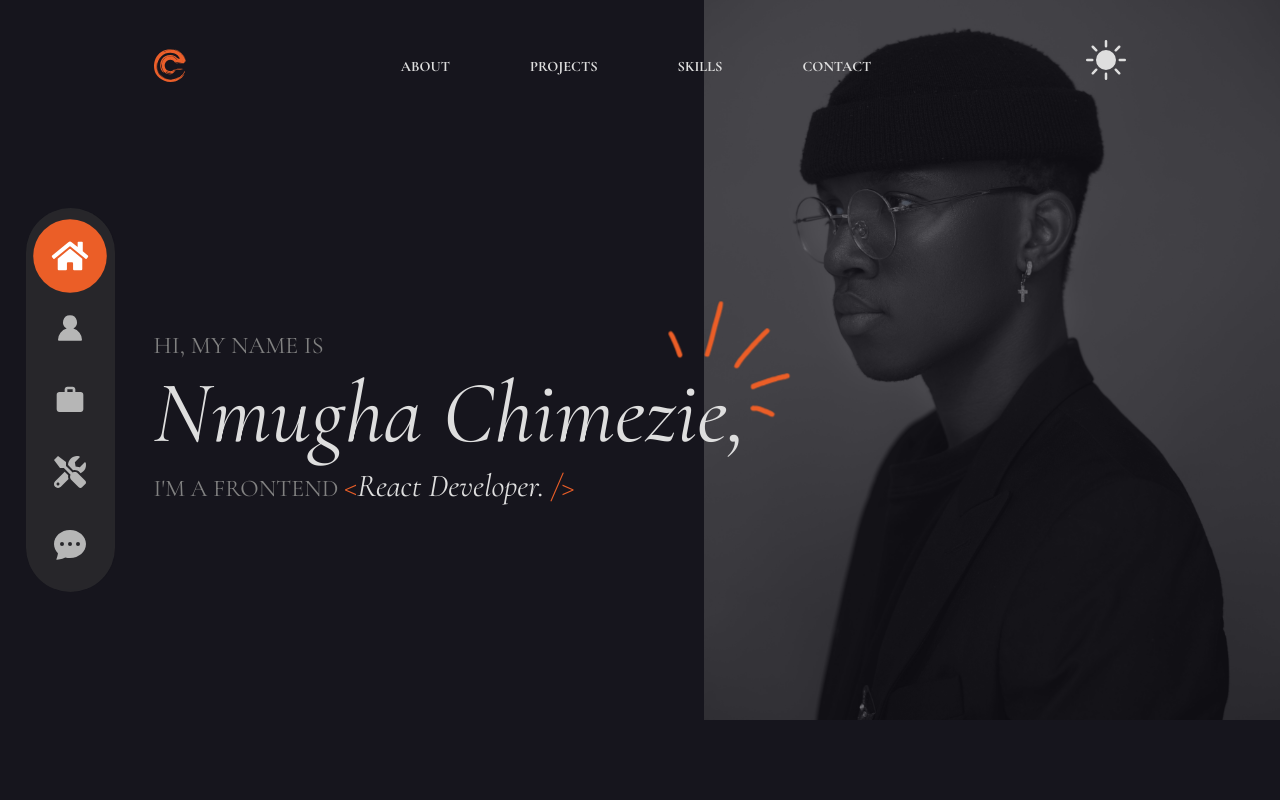
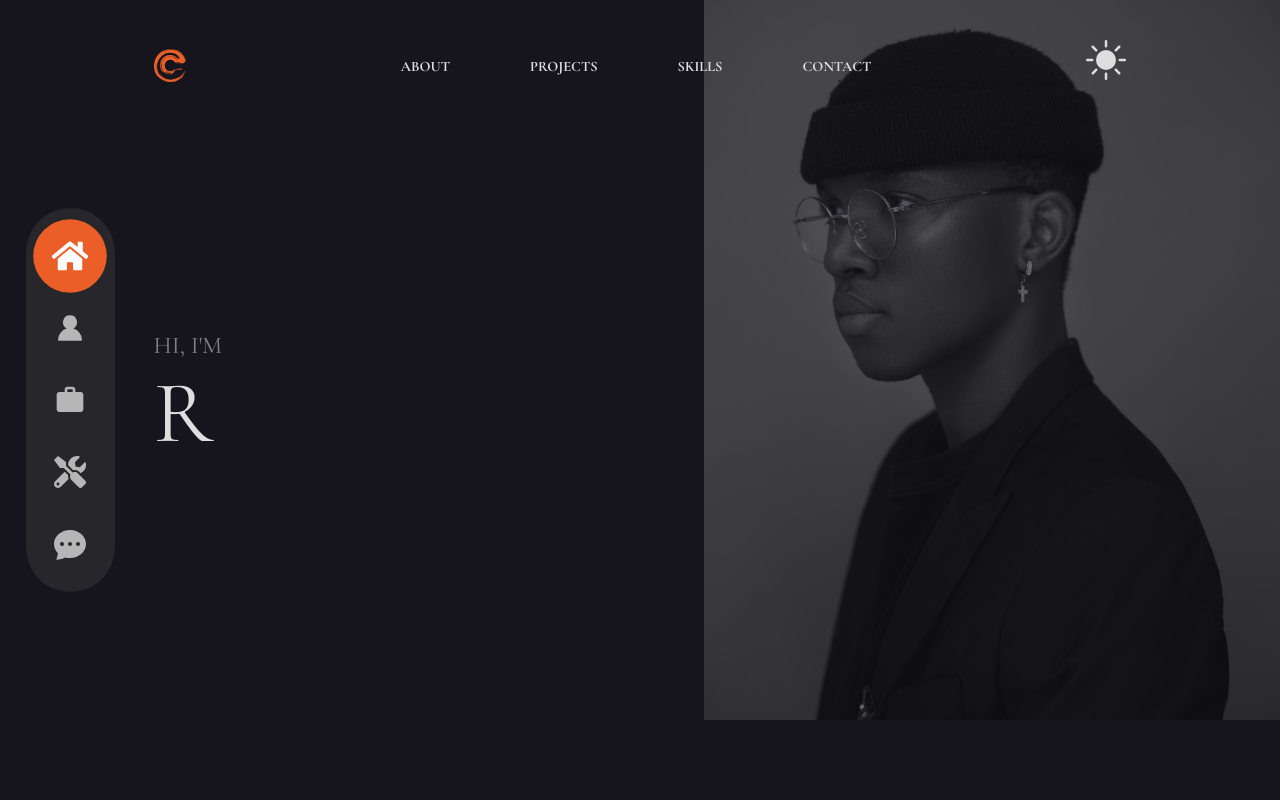
Before and after one commit to carniel-carl/portfolio, a React (Vite) app: page / in a window 1280 px wide. Shown: the top 800 px of the page. Built offline with nearby package versions, Linux system fonts and the light colour scheme.

Commit message:
switched to typing name

```diff
--- a/src/assets/styles/Hero.scss
+++ b/src/assets/styles/Hero.scss
@@ -40,59 +40,18 @@
 
       .name-span,
       .react-span {
-        font-style: italic;
         text-transform: capitalize;
       }
 
       h2 {
         font-size: 1.5rem;
         font-weight: var(--fw-400);
-
-        .react-span {
-          color: var(--heading-clr);
-          font-size: 2rem;
-
-          .code {
-            color: var(--accent);
-          }
-        }
       }
 
       .name-span {
         transition: color 0.4s;
-        cursor: pointer;
-        position: relative;
         font-size: 5.5rem;
-        white-space: nowrap;
-        display: inline-flex;
-
-        .spark-image {
-          width: 12vw;
-          position: absolute;
-          top: -70%;
-          right: -10%;
-          transform: scale(0.8);
-        }
-        &:hover {
-          color: var(--accent);
-
-          .spark-image {
-            animation: shake 0.25s infinite;
-            transform: scale(1.2);
-          }
-
-          @keyframes shake {
-            0% {
-              transform: rotate(0deg);
-            }
-            50% {
-              transform: rotate(8deg);
-            }
-            100% {
-              transform: rotate(0deg);
-            }
-          }
-        }
+        // white-space: nowrap;
       }
     }
   }
@@ -110,11 +69,6 @@
       .hero-text {
         h2 {
           font-size: min(2rem, 3vw);
-
-          .react-span {
-            font-size: 1.5rem;
-            white-space: nowrap;
-          }
         }
 
         .name-span {
@@ -142,20 +96,10 @@
         line-height: 1.3;
         h2 {
           font-size: min(1.8rem, 6vw);
-
-          .react-span {
-            font-size: 2rem;
-            white-space: nowrap;
-          }
         }
 
         .name-span {
-          font-size: max(2.6rem, 9vw);
-
-          .spark-image {
-            top: -12%;
-            right: -5%;
-          }
+          font-size: max(2.5rem, 9vw);
         }
       }
     }
--- /dev/null
+++ b/src/assets/styles/Typing.scss
@@ -0,0 +1,18 @@
+@import "./config";
+
+.type {
+  &::after {
+    content: "|";
+    color: var(--accent);
+  }
+
+  &.blink::after {
+    animation: blink 1s step-start infinite;
+  }
+
+  @keyframes blink {
+    50% {
+      opacity: 0;
+    }
+  }
+}
--- a/src/assets/styles/_config.scss
+++ b/src/assets/styles/_config.scss
@@ -1,4 +1,4 @@
-@import url('https://fonts.googleapis.com/css2?family=Cormorant+Garamond:ital,wght@0,400;0,700;1,400&family=Figtree&display=swap');
+@import url("https://fonts.googleapis.com/css2?family=Cormorant+Garamond:ital,wght@0,400;0,700;1,400&family=Figtree&display=swap");
 
 *,
 *::before,
@@ -8,18 +8,16 @@
   box-sizing: border-box;
 }
 
-
 :root {
   --bg: #16151d;
   --accent: #eb5e27;
   --txt-clr: #818181;
-    --heading-clr:#dedede;
-    --bg-grad:linear-gradient(45deg, var(--bg) 0%, #252422 100%);
-    --ff-cor: 'Cormorant Garamond', serif;
-    --ff-fig: 'Figtree', sans-serif;
+  --heading-clr: #dedede;
+  --bg-grad: linear-gradient(45deg, var(--bg) 0%, #252422 100%);
+  --ff-cor: "Cormorant Garamond", serif;
+  --ff-fig: "Figtree", sans-serif;
   --fw-400: 400;
   --fw-700: 700;
-
 }
 
 a {
@@ -36,30 +34,29 @@ img {
   display: block;
 }
 
-
 @mixin mobile {
-    @media screen and (width < 599px){
-      @content
+  @media screen and (width < 599px) {
+    @content;
   }
-};
+}
 
 @mixin tablet {
-    @media screen and (width > 600px) and (width < 1199px ){
-      @content
+  @media screen and (width > 600px) and (width < 1199px) {
+    @content;
   }
-};
+}
 @mixin wide_screen {
-    @media screen and (width > 1500px){
-      @content
+  @media screen and (width > 1500px) {
+    @content;
   }
-};
+}
 
 .btn-primary {
   color: #faf9f6;
   background-color: var(--accent);
-    padding: .8rem 1.4rem;
+  padding: 0.8rem 1.4rem;
   text-transform: uppercase;
-    border-radius: .7rem;
+  border-radius: 0.7rem;
   font-family: var(--ff-fig);
   font-weight: var(--fw-400);
   border: none;
@@ -69,21 +66,18 @@ img {
 .btn-sec {
   color: var(--heading-clr);
   background-color: transparent;
-  padding: .8rem 1.4rem;
+  padding: 0.8rem 1.4rem;
   text-transform: uppercase;
-  border-radius: .5rem;
+  border-radius: 0.5rem;
   font-family: var(--ff-fig);
   font-weight: var(--fw-400);
-  border: .1rem solid var(--accent);
+  border: 0.1rem solid var(--accent);
   cursor: pointer;
 }
 
-
-
 .light {
-  --bg:#faf9f6;
+  --bg: #faf9f6;
   --txt-clr: #545454;
   --heading-clr: #222020;
-  --bg-grad:linear-gradient(45deg, var(--bg) 0%, var(--bg) 100%);
-
+  --bg-grad: linear-gradient(45deg, var(--bg) 0%, var(--bg) 100%);
 }
--- a/src/components/About.jsx
+++ b/src/components/About.jsx
@@ -42,7 +42,7 @@ const About = () => {
       transition={{ staggerChildren: 0.4 }}
       initial="offscreen"
       whileInView="onscreen"
-      viewport={{ once: false, amount: 0.35 }}
+      viewport={{ once: true, amount: 0.35 }}
     >
       <motion.div
         className="image-container"
--- a/src/components/Contact.jsx
+++ b/src/components/Contact.jsx
@@ -59,7 +59,7 @@ const Contact = () => {
       transition={{ staggerChildren: 0.2 }}
       initial="offscreen"
       whileInView="onscreen"
-      viewport={{ once: false, amount: 0.35 }}
+      viewport={{ once: true, amount: 0.35 }}
     >
       <motion.h2
         variants={titleVariant}
--- a/src/components/Hero.jsx
+++ b/src/components/Hero.jsx
@@ -4,8 +4,7 @@ import { motion } from "framer-motion";
 
 import "./../assets/styles/Hero.scss";
 
-import spark from "./../assets/images/spark-icon.svg";
-import profile from "./../assets/images/profile-pic.jpg";
+import Typing from "./Typing";
 
 const upVariant = {
   offscreen: {
@@ -23,37 +22,10 @@ const upVariant = {
   },
 };
 
-const downVariant = {
-  offscreen: {
-    opacity: 0,
-    y: "80vh",
-  },
-  onscreen: {
-    opacity: 1,
-    y: 0,
-    transition: {
-      type: "spring",
-      duration: 1.5,
-    },
-  },
-};
-
-const slideVariant = {
-  offscreen: {
-    opacity: 0,
-    x: "100vw",
-  },
-  onscreen: {
-    opacity: 1,
-    x: 0,
-    transition: {
-      type: "spring",
-      duration: 1,
-    },
-  },
-};
+const titles = ["Nmugha Chimezie", "React Developer", "Frontend Developer"];
 
 const Hero = () => {
+  // Background parallax
   useEffect(() => {
     const parallax = document.querySelector(".bg");
 
@@ -76,33 +48,20 @@ const Hero = () => {
       transition={{ staggerChildren: 0.8 }}
       initial="offscreen"
       whileInView="onscreen"
-      viewport={{ once: false, amount: 0.1 }}
+      viewport={{ once: true, amount: 0.1 }}
     >
       <motion.div variants={upVariant}>
         <Navbar />
       </motion.div>
 
       <div className="hero-items">
-        <motion.div className="hero-text" variants={upVariant}>
-          <motion.h2 variants={upVariant}>Hi, My Name is</motion.h2>
-          <motion.a href="#about" className="name-span" variants={slideVariant}>
-            <em>Nmugha Chimezie,</em>
-            <div className="spark-image">
-              <motion.img
-                src={spark}
-                alt="spark doodle"
-                variants={slideVariant}
-              />
-            </div>
-          </motion.a>
-          <motion.h2 variants={downVariant}>
-            I'm a Frontend{" "}
-            <span className="react-span">
-              <span className="code">&lt;</span>
-              <em>React developer.</em> <span className="code">&#47;&gt;</span>
-            </span>
-          </motion.h2>
-        </motion.div>
+        <div className="hero-text" variants={upVariant}>
+          <motion.h2 variants={upVariant}>Hi, I'm</motion.h2>
+
+          <a href="#about" className="name-span">
+            <Typing />
+          </a>
+        </div>
       </div>
       <div className="bg"></div>
     </motion.section>
--- a/src/components/Navbar.jsx
+++ b/src/components/Navbar.jsx
@@ -46,4 +46,4 @@ const Navbar = () => {
   );
 };
 
-export default Navbar;
+export default React.memo(Navbar);
--- a/src/components/Project.jsx
+++ b/src/components/Project.jsx
@@ -93,7 +93,7 @@ const Project = () => {
       transition={{ staggerChildren: 0.8 }}
       initial="offscreen"
       whileInView="onscreen"
-      viewport={{ once: false, amount: 0.35 }}
+      viewport={{ once: true, amount: 0.35 }}
     >
       <motion.h2
         className="projects__heading"
--- a/src/components/Skills.jsx
+++ b/src/components/Skills.jsx
@@ -29,7 +29,7 @@ const Skills = () => {
       transition={{ staggerChildren: 0.5 }}
       initial="offscreen"
       whileInView="onscreen"
-      viewport={{ once: false, amount: 0.35 }}
+      viewport={{ once: true, amount: 0.35 }}
     >
       <h2>Tech stack</h2>
       <div className="skills">
--- /dev/null
+++ b/src/components/Typing.jsx
@@ -0,0 +1,20 @@
+import React from "react";
+import useTyping from "../hooks/use-typing";
+
+import "./../assets/styles/Typing.scss";
+
+const titles = ["Nmugha Chimezie", "React Developer", "Frontend Developer"];
+const Typing = () => {
+  const { typedValue, phases, text } = useTyping(titles);
+
+  return (
+    <span
+      className={`type ${phases !== "DELETING" ? "blink" : null}`}
+      aria-label={text}
+    >
+      {typedValue}
+    </span>
+  );
+};
+
+export default Typing;
--- /dev/null
+++ b/src/hooks/use-typing.js
@@ -0,0 +1,64 @@
+import React, { useState, useEffect } from "react";
+
+const useTyping = (values) => {
+  const [typedValue, setTypedValue] = useState("");
+  const [selectedIndex, setSelectedIndex] = useState(0);
+  const [phases, setPhases] = useState("TYPING");
+
+  useEffect(() => {
+    if (values) {
+      switch (phases) {
+        case "TYPING": {
+          const nextText = values[selectedIndex]?.slice(
+            0,
+            typedValue.length + 1
+          );
+
+          if (nextText === typedValue) {
+            setPhases("PAUSE");
+            return;
+          }
+
+          const timer = setTimeout(() => {
+            setTypedValue(nextText);
+          }, 200);
+
+          return () => clearTimeout(timer);
+        }
+
+        case "DELETING": {
+          if (!typedValue) {
+            const timer = setTimeout(() => {
+              const nextIndex = selectedIndex + 1;
+              setSelectedIndex(values[nextIndex] ? nextIndex : 0);
+              setPhases("TYPING");
+            }, 500);
+
+            return () => clearTimeout(timer);
+          }
+
+          const textRemaining = values[selectedIndex]?.slice(
+            0,
+            typedValue.length - 1
+          );
+
+          const timer = setTimeout(() => {
+            setTypedValue(textRemaining);
+          }, 40);
+
+          return () => clearTimeout(timer);
+        }
+        case "PAUSE":
+        default:
+          const timer = setTimeout(() => {
+            setPhases("DELETING");
+          }, 2000);
+          return () => clearTimeout(timer);
+      }
+    }
+  }, [typedValue, values, phases]);
+
+  return { typedValue, phases, text: values[selectedIndex] };
+};
+
+export default useTyping;
```
Lines whose indentation alone changed are shown as unchanged.
